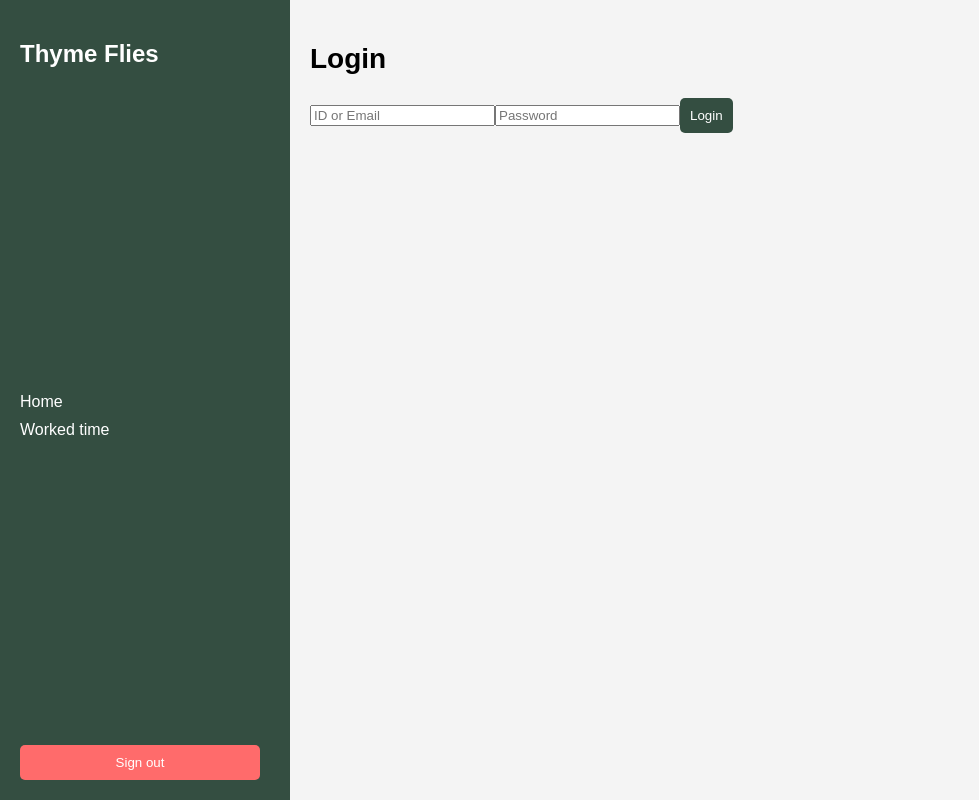
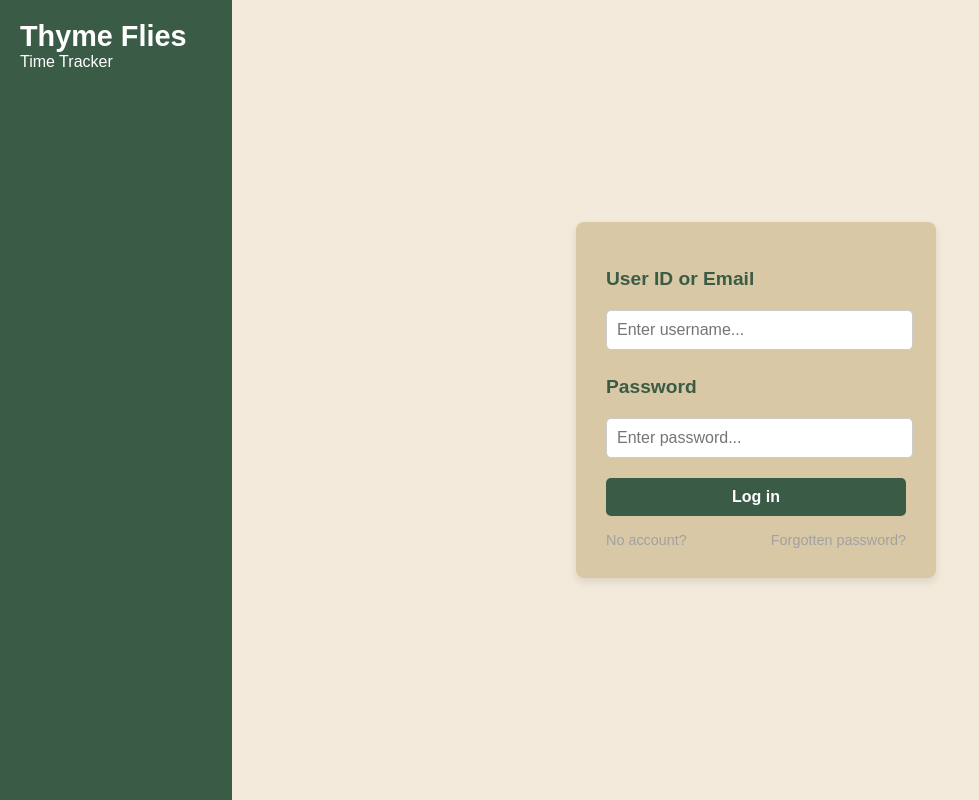
Before and after one commit to AdmFjalar/CS301.3-Time-Tracker, a React (Create React App) app in the folder frontend/: page /login in a window 1280 px wide. Shown: the whole page, without its empty margins (0-979 px from the left). Built offline with nearby package versions, Linux system fonts and the light colour scheme.

Commit message:
front end refactoring
- made login page look like the hi-fi prototype
- fixed routing issues

```diff
--- a/frontend/src/App.js
+++ b/frontend/src/App.js
@@ -1,32 +1,28 @@
 import React from 'react';
 import { BrowserRouter as Router, Route, Routes } from 'react-router-dom';
 import { AuthProvider } from './components/AuthContext'; // Import AuthProvider
-import Sidebar from './components/Sidebar';
-import UpcomingShifts from './components/UpcomingShifts';
 import HomePage from './components/HomePage';
-import Overview from './components/Overview';
 import WorkedTime from './components/WorkedTime';
 import Login from './components/Login';
 import Register from './components/Register';
 import Activate from './components/Activate';
+import AppLayout from './AppLayout'; // New component for layout
 import './App.css';
 
 const App = () => {
   return (
     <AuthProvider>
       <Router>
-        <div className="app-container">
-          <Sidebar />
-          <div className="main-content">
         <Routes>
+          {/* Wrap all routes in the AppLayout which handles layout logic */}
+          <Route path="/" element={<AppLayout />}>
             <Route path="/" element={<HomePage />} />
             <Route path="/worked-time" element={<WorkedTime />} />
-              <Route path="/login" element={<Login />} />
             <Route path="/register" element={<Register />} />
             <Route path="/confirm/:token" element={<Activate />} />
+          </Route>
+          <Route path="/login" element={<Login />} /> {/* No Sidebar on login page */}
         </Routes>
-          </div>
-        </div>
       </Router>
     </AuthProvider>
   );
--- /dev/null
+++ b/frontend/src/AppLayout.js
@@ -0,0 +1,20 @@
+import React from 'react';
+import { useLocation, Outlet } from 'react-router-dom'; // Import Outlet for nested routing
+import Sidebar from './components/Sidebar'; // Import Sidebar component
+import './App.css'; // Make sure the layout styles are applied
+
+const AppLayout = () => {
+  const location = useLocation();
+  const showSidebar = location.pathname !== '/login'; // Only show sidebar when not on the login page
+
+  return (
+    <div className="app-container">
+      {showSidebar && <Sidebar />} {/* Conditionally render Sidebar */}
+      <div className="main-content">
+        <Outlet /> {/* Render nested routes */}
+      </div>
+    </div>
+  );
+};
+
+export default AppLayout;
--- /dev/null
+++ b/frontend/src/components/Login.css
@@ -0,0 +1,100 @@
+
+.login-container {
+    display: flex;
+    height: 100vh;
+    background-color: #f4eadb;
+  }
+
+  .login-sidebar {
+    background-color: #3a5b45;
+    width: 15%;
+    display: flex;
+    flex-direction: column;
+    align-items: top;
+    justify-content: top;
+    color: #ffffff;
+    padding: 20px;
+  }
+
+  .login-sidebar h1 {
+    font-size: 1.8rem;
+    font-weight: bold;
+    margin: 0;
+  }
+
+  .login-sidebar p {
+    font-size: 1rem;
+    margin: 0;
+  }
+
+  .login-form-container {
+    display: flex;
+    flex-grow: 1;
+    align-items: center;
+    justify-content: center;
+  }
+
+  .login-form {
+    background-color: #d9c8a5;
+    padding: 30px;
+    border-radius: 8px;
+    width: 300px;
+    box-shadow: 0 4px 8px rgba(0, 0, 0, 0.1);
+    text-align: center;
+  }
+
+  .login-form h2 {
+    font-size: 1.2rem;
+    color: #3a5b45;
+    font-weight: bold;
+    margin-bottom: 10px;
+    text-align: left;
+  }
+
+  .login-form input {
+    width: 95%;
+    padding: 10px;
+    margin: 10px 0;
+    border-radius: 5px;
+    border: 1px solid #cccccc;
+    font-size: 1rem;
+  }
+
+  .login-form button {
+    background-color: #3a5b45;
+    color: #ffffff;
+    padding: 10px;
+    width: 100%;
+    border: none;
+    border-radius: 5px;
+    font-size: 1rem;
+    font-weight: bold;
+    cursor: pointer;
+    margin-top: 10px;
+  }
+
+  .login-form button:disabled {
+    background-color: #a1a1a1;
+  }
+
+  .login-message {
+    color: red;
+    margin-top: 10px;
+  }
+
+  .login-links {
+    display: flex;
+    justify-content: space-between;
+    margin-top: 10px;
+    font-size: 0.9rem;
+    color: #a1a1a1;
+  }
+
+  .login-links a {
+    color: #a1a1a1;
+    text-decoration: none;
+  }
+
+  .login-links a:hover {
+    text-decoration: underline;
+  }
--- a/frontend/src/components/Login.js
+++ b/frontend/src/components/Login.js
@@ -1,57 +1,69 @@
 import React, { useState } from 'react';
 import axios from 'axios';
-import { useNavigate } from 'react-router-dom'; // Import the useNavigate hook
 import { useAuth } from '../components/AuthContext';
+import './Login.css';
 
 const Login = () => {
   const [email, setEmail] = useState('');
   const [password, setPassword] = useState('');
   const [message, setMessage] = useState('');
-  const [isLoading, setIsLoading] = useState(false); // Track loading state
-  const { signIn } = useAuth(); // Use signIn method from context
-  const navigate = useNavigate(); // Initialize useNavigate
+  const [isLoading, setIsLoading] = useState(false);
+  const { signIn } = useAuth();
+
 
   const handleLogin = async (e) => {
     e.preventDefault();
-    setIsLoading(true); // Set loading state to true during request
+    setIsLoading(true);
     try {
       const response = await axios.post('http://localhost:8080/v1/authentication/token', {
         email,
         password,
       });
-      const token = response.data.data; // Extract token from response
-      signIn(token); // Store the token in context via signIn
+      const token = response.data.data;
+      signIn(token);
       setMessage('Login successful!');
-      navigate('/'); // Redirect to home page after successful login
+
     } catch (error) {
       setMessage('Error: ' + (error.response?.data?.message || 'Login failed'));
     } finally {
-      setIsLoading(false); // Set loading state back to false
+      setIsLoading(false);
     }
   };
 
   return (
-    <div>
-      <h2>Login</h2>
-      <form onSubmit={handleLogin}>
+    <div className="login-container">
+      <div className="login-sidebar">
+        <h1>Thyme Flies</h1>
+        <p>Time Tracker</p>
+      </div>
+      <div className="login-form-container">
+        <form onSubmit={handleLogin} className="login-form">
+          <h2>User ID or Email</h2>
           <input
             type="text"
-          placeholder="ID or Email"
+            placeholder="Enter username..."
             value={email}
             onChange={(e) => setEmail(e.target.value)}
             required
           />
+          <h2>Password</h2>
           <input
             type="password"
-          placeholder="Password"
+            placeholder="Enter password..."
             value={password}
             onChange={(e) => setPassword(e.target.value)}
             required
           />
-        <button type="submit" disabled={isLoading}>Login</button> {/* Disable button while loading */}
+          <button type="submit" disabled={isLoading}>
+            {isLoading ? 'Loading...' : 'Log in'}
+          </button>
+          <p className="login-message">{message}</p>
+          <div className="login-links">
+            <a href="/register">No account?</a>
+            <a href="/forgot-password">Forgotten password?</a>
+          </div>
         </form>
-      <p>{message}</p>
-      {isLoading && <p>Loading...</p>} {/* Show loading state */}
+      </div>
     </div>
   );
 };
--- a/package.json
+++ b/package.json
@@ -1,5 +1,6 @@
 {
   "dependencies": {
-    "react-router-dom": "^6.27.0"
+    "axios": "^1.7.7",
+    "react-router-dom": "^6.28.0"
   }
 }
```
Also changed, not shown: 1 other file (tests, documents, lock files or other folders). Lines whose indentation alone changed are shown as unchanged.
